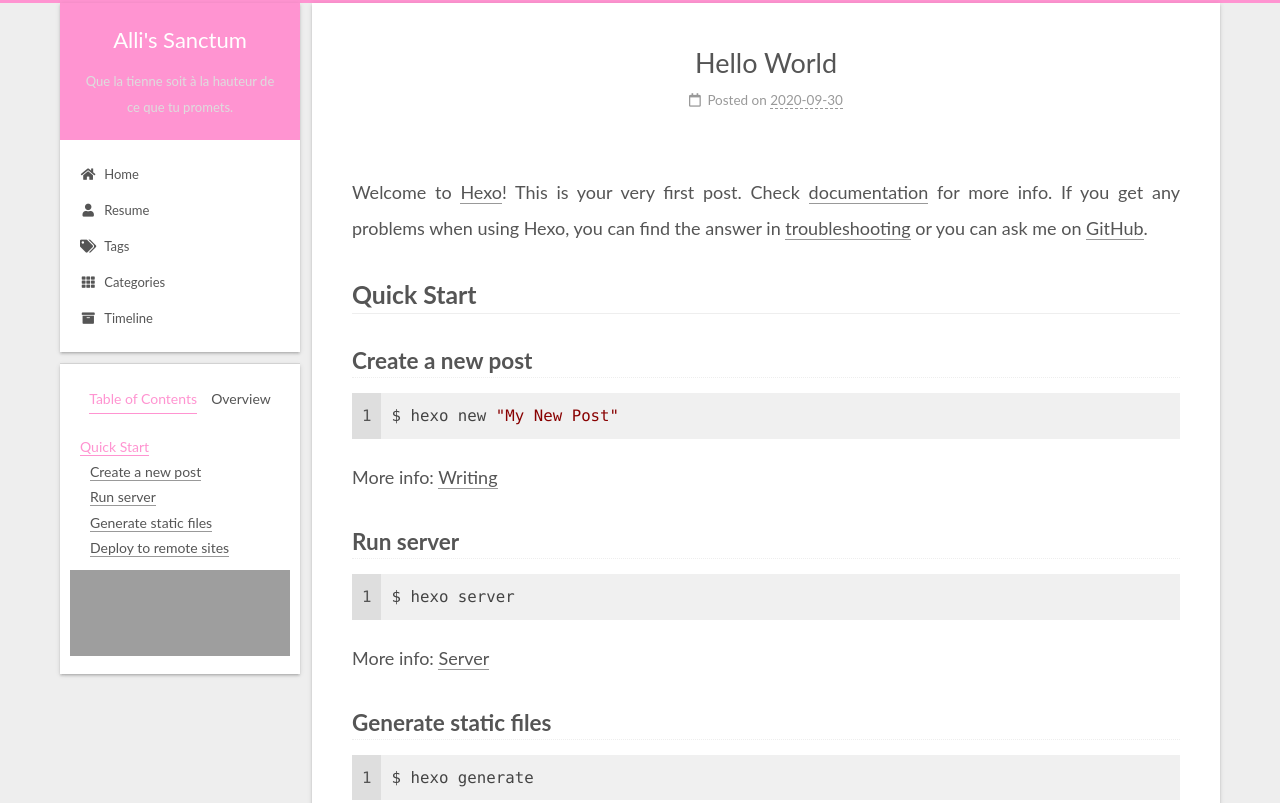
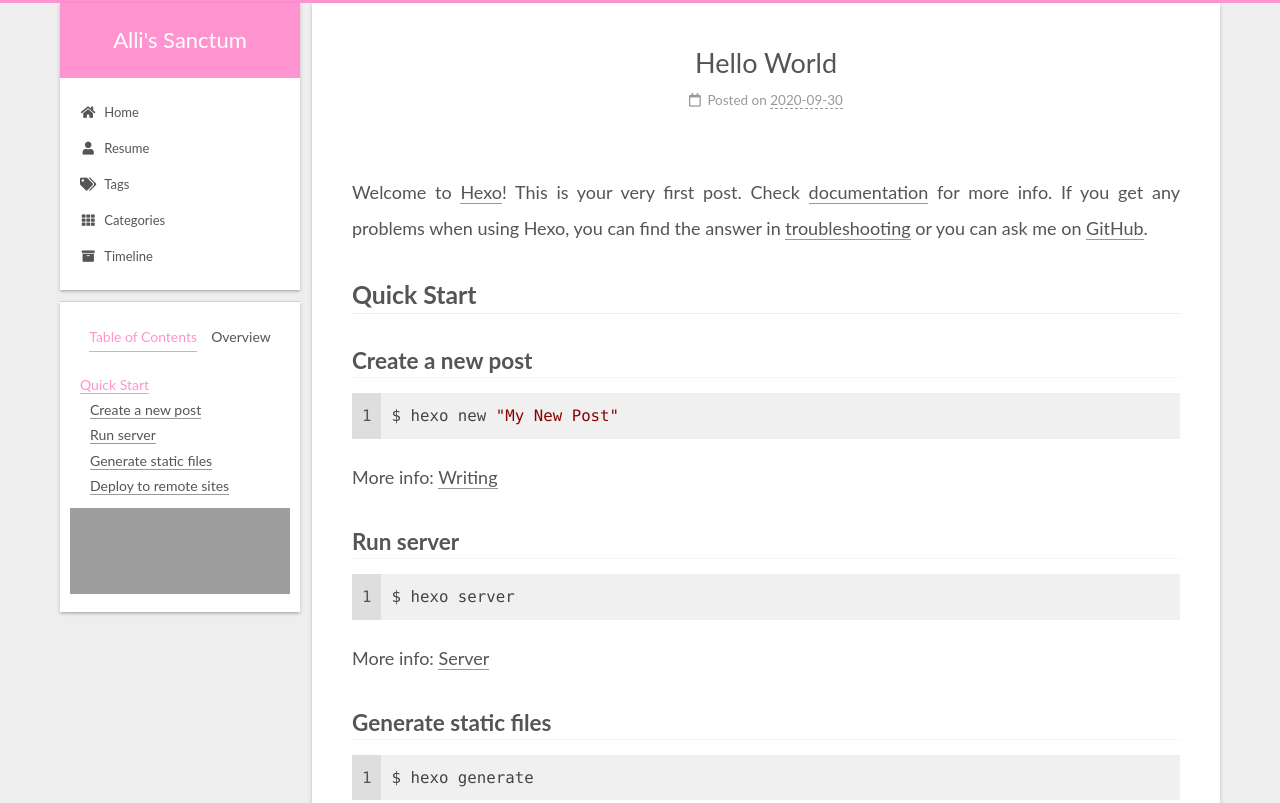
Before and after one commit to Koikeeeee/Koikeeeee.github.io, a plain HTML site: page 2020/09/30/hello-world/index.html in a window 1280 px wide. Shown: the top 803 px of the page. Drawn offline with nearby package versions, Linux system fonts and the light colour scheme; grey boxes are pictures that could not be loaded.

Commit message:
Site updated: 2020-10-08 02:57:20

```diff
--- a/2020/09/30/hello-world/index.html
+++ b/2020/09/30/hello-world/index.html
@@ -114,7 +114,6 @@
       <h1 class="site-title">Alli's Sanctum</h1>
       <i class="logo-line"></i>
     </a>
-      <p class="site-subtitle" itemprop="description">Que la tienne soit à la hauteur de ce que tu promets.</p>
   </div>
 
   <div class="site-nav-right">
```
Also changed, not shown: archives/2020/09/index.html (+0 -1 lines), archives/2020/index.html (+0 -1 lines), archives/index.html (+0 -1 lines), index.html (+0 -1 lines).
